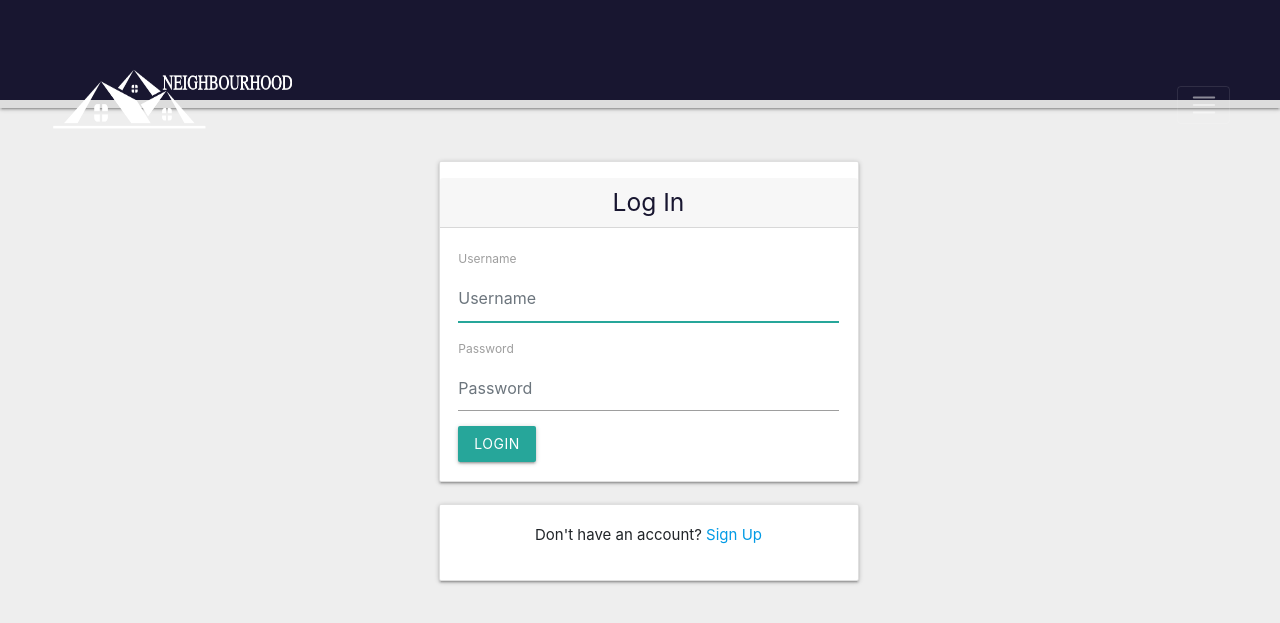
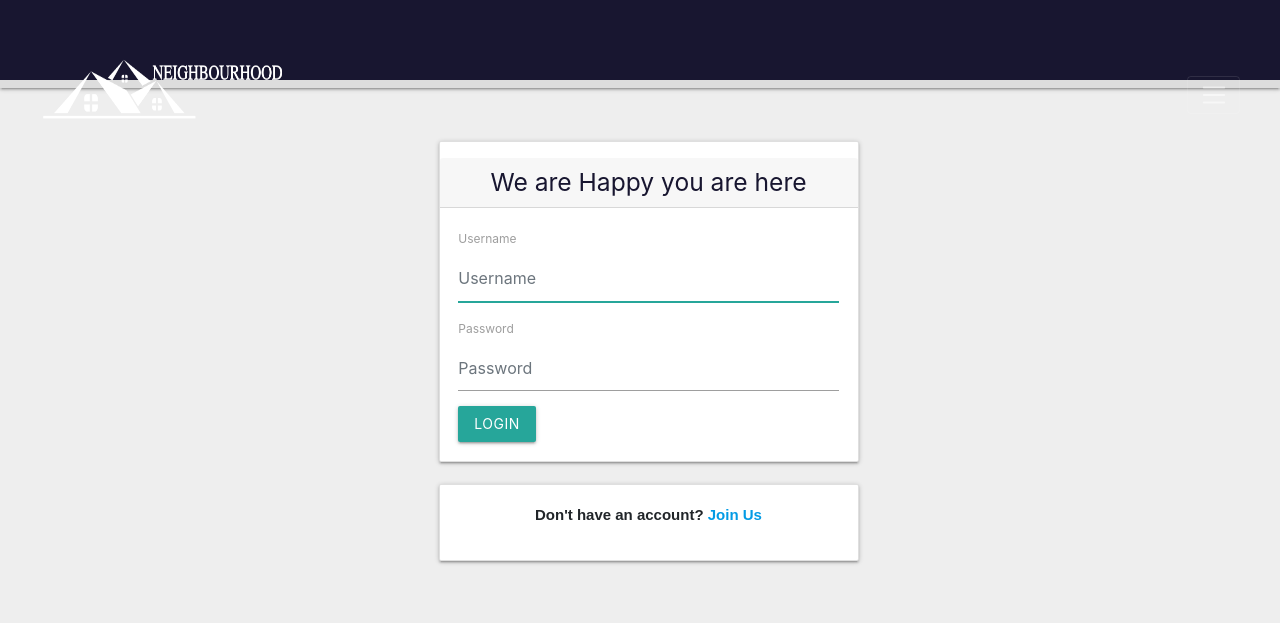
Before and after one commit to EnockOMONDI/NEIGHBOURHOOD, a Django app: page /accounts/login/ in a window 1280 px wide. Shown: the top 623 px of the page. Run offline with Django 3.2, Linux system fonts and the light colour scheme; some libraries are stand-ins or nearby versions.

Commit message:
added css styling

```diff
--- a/accounts/templates/accounts/login.html
+++ b/accounts/templates/accounts/login.html
@@ -8,17 +8,18 @@
     </div>
     <div class="col-md-4">
       <div class="card" style="width: 28rem;">
-        <h5 class="card-header text-center">Log In</h5>
+        <h5 class="card-header text-center"> We are Happy you are here</h5>
         <div class="card-body">
+
           <form method="POST">
             {% csrf_token %} {% bootstrap_form form %}
-            <input type="submit" class="btn btn-success" value="Login">
+            <input type="submit" class="btn btn-dark" value="Login" style="color #181630">
           </form>
         </div>
       </div>
       <div class="card mt-4" style="width: 28rem;">
         <div class="card-body">
-          <p class="textsize text-center">Don't have an account? <a href="{% url 'accounts:signup' %}" class="card-link"> Sign Up</a></p>
+          <p class="textsize text-center">Don't have an account? <a href="{% url 'accounts:signup' %}" class="card-link"> Join Us</a></p>
         </div>
       </div>
     </div>
--- a/accounts/templates/accounts/signup.html
+++ b/accounts/templates/accounts/signup.html
@@ -8,7 +8,7 @@
     </div>
     <div class="col-md-4">
       <div class="card" style="width: 28rem;">
-        <h5 class="card-header text-center">Sign Up</h5>
+        <h5 class="card-header text-center">Join Up</h5>
         <div class="card-body">
           <form method="POST">
             {% csrf_token %} {% bootstrap_form form %}
--- a/static/css/style.css
+++ b/static/css/style.css
@@ -15,7 +15,10 @@
   text-align: center;
   color: #181630;
 }
-
+p{
+  font-weight: bold;
+  font-family: sans-serif;
+}
 body {
     background: #eee;
   }
@@ -29,6 +32,6 @@
    -webkit-box-align: center;
        -ms-flex-align: center;
            align-items: center;
-   padding: 50px;
+   padding: 40px;
    border-bottom: 8px solid #ddd;
    background:#181630;
--- a/templates/base.html
+++ b/templates/base.html
@@ -16,7 +16,7 @@
    <link href="https://fonts.googleapis.com/icon?family=Material+Icons" rel="stylesheet">
 
   <title>Neighbourhood</title>
-   <link rel="shortcut icon" type="image/png" href="{% static 'images/home2.png' %}"/>
+   <link rel="shortcut icon" type="image/png" href="{% static 'images/HOMEico.png' %}"/>
 </head>
 
 <body>
```
Also changed, not shown: neighbourhoodapp/templates/neighbourhoodapp/neighbourhood_list.html (+5 -3 lines), static/images/HOMEico.png (added).
